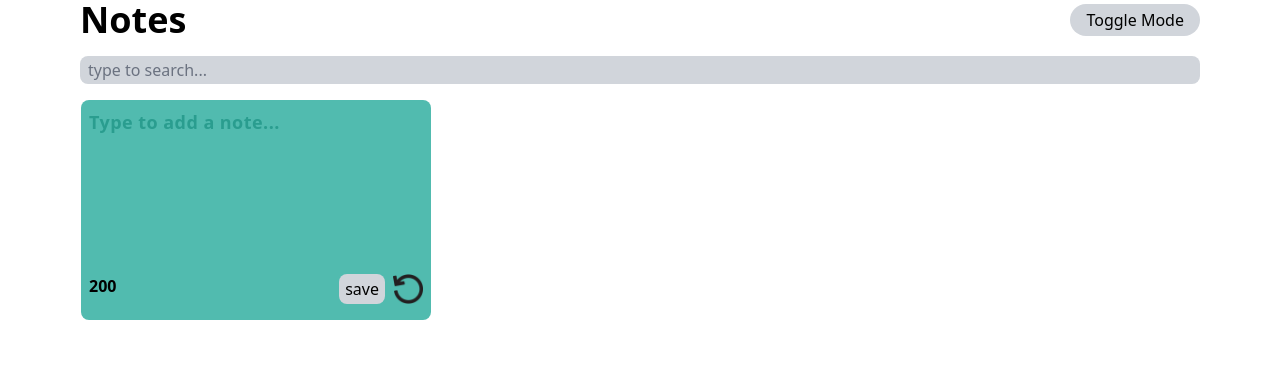
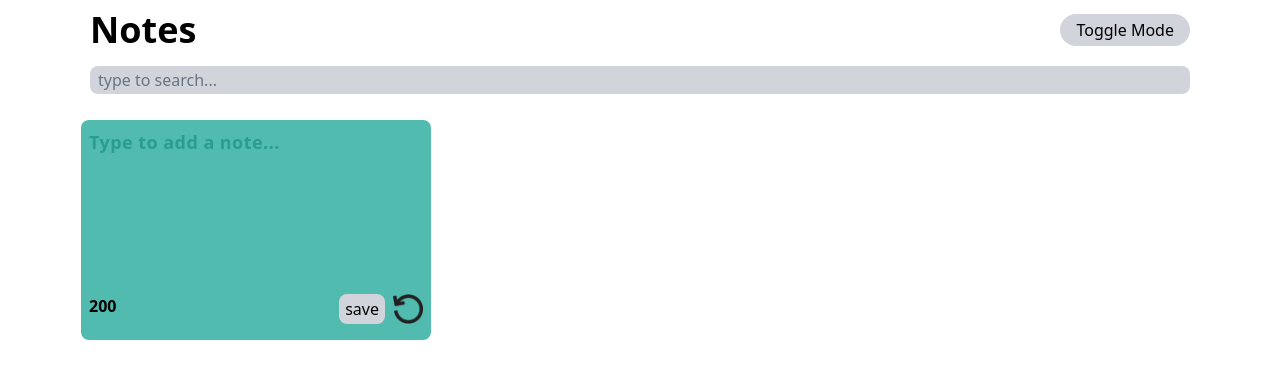
Before and after one commit to b13d/React-notes-App, a Next.js app: page / in a window 1280 px wide. Shown: the top 378 px of the page. Built offline with nearby package versions, Linux system fonts and the light colour scheme.

Commit message:
fix styled

```diff
--- a/src/app/page.tsx
+++ b/src/app/page.tsx
@@ -177,9 +177,9 @@ export default function Home() {
 
     return (
         <div className="md:w-[1120px] m-auto">
-            <header>
+            <header className='max-sm: p-[10px]'>
                 <nav className="flex justify-between items-center">
-                    <h1 style={{color: styleBody.color}} className="text-4xl font-bold">Notes</h1>
+                    <h1 style={{color: styleBody.color}} className="text-4xl font-bold max-sm:text-[35px]">Notes</h1>
                     <button onClick={handleToogleMode} className="bg-gray-300 rounded-2xl py-1 px-4">Toggle Mode
                     </button>
                 </nav>
```
